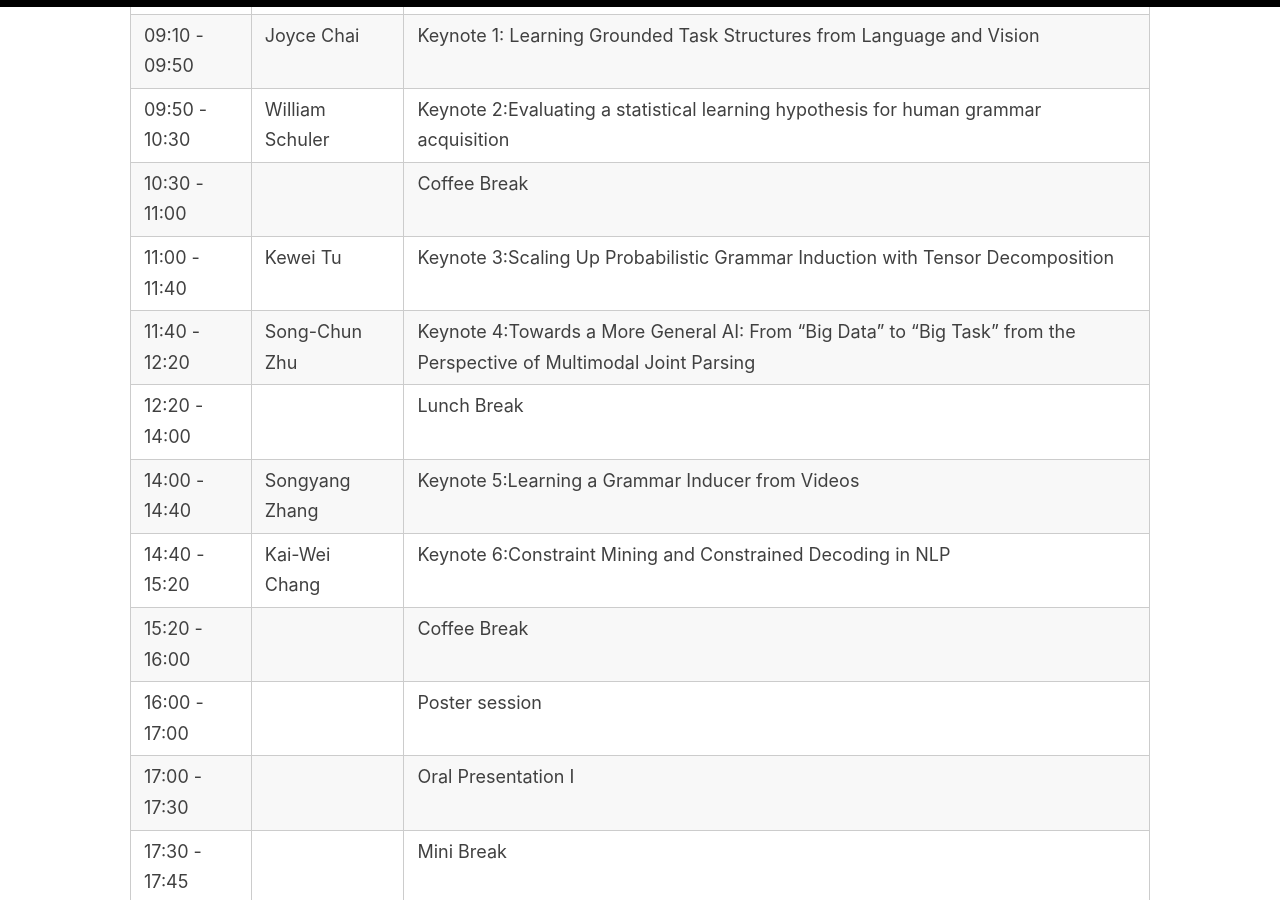
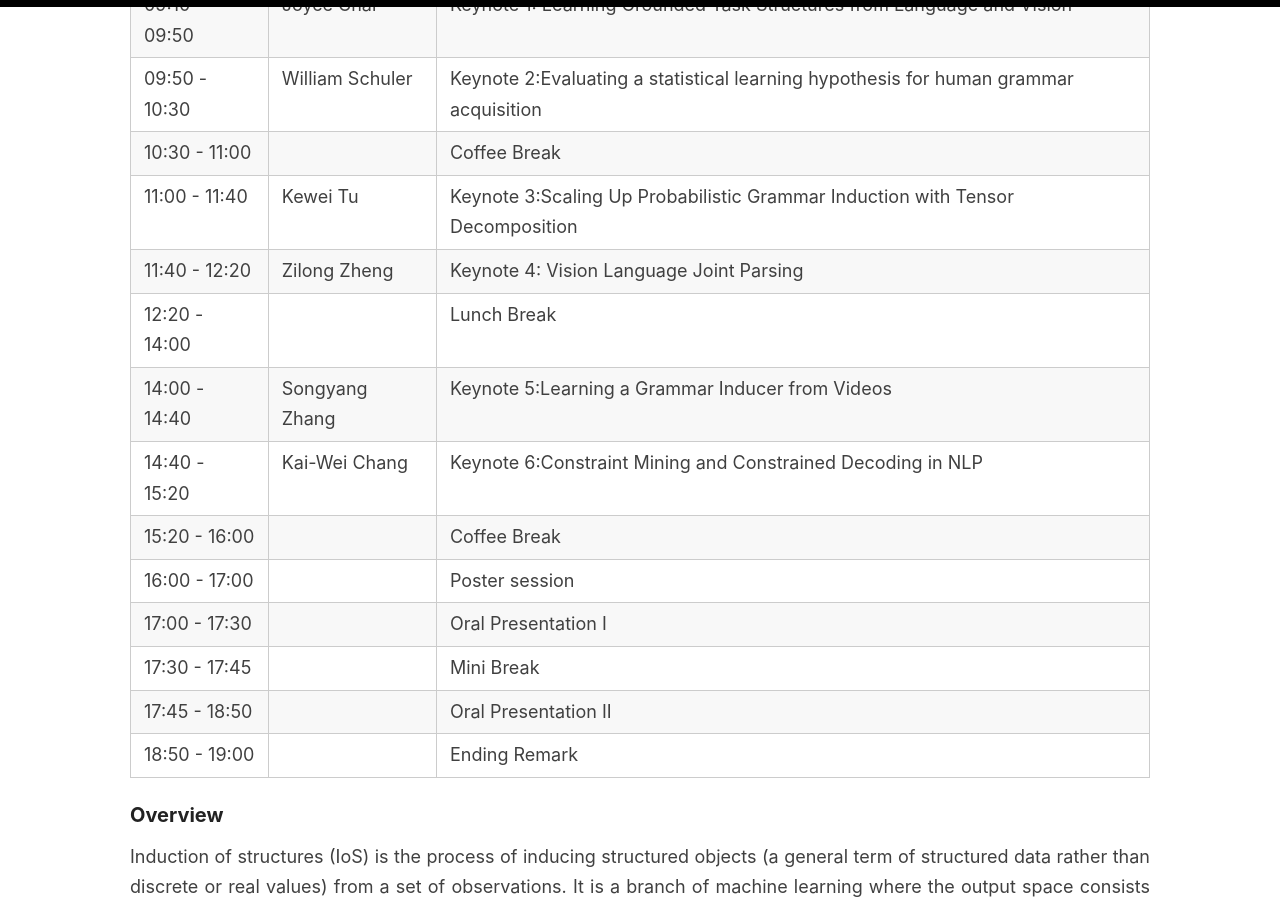
Before and after one commit to induction-of-structure/acl2022, a Jekyll site: the page built from index.md, in a window 1280 px wide and 900 px high, scrolled down 1042 px. Built offline with Jekyll 4.4.1, drawn with Linux system fonts in a browser that asks for light colours.

Commit message:
Update index.md

```diff
--- a/index.md
+++ b/index.md
@@ -46,7 +46,7 @@ Following the timezone of EMNLP2022 (Abu Dhabi time; UTC +4)
 | 09:50 - 10:30 | William Schuler | Keynote 2:Evaluating a statistical learning hypothesis for human grammar acquisition |
 | 10:30 - 11:00 |  | Coffee Break |
 | 11:00 - 11:40 | Kewei Tu | Keynote 3:Scaling Up Probabilistic Grammar Induction with Tensor Decomposition |
-| 11:40 - 12:20 | Song-Chun Zhu | Keynote 4:Towards a More General AI: From "Big Data" to "Big Task" from the Perspective of Multimodal Joint Parsing |
+| 11:40 - 12:20 | Zilong Zheng | Keynote 4: Vision Language Joint Parsing |
 | 12:20 - 14:00 |  | Lunch Break |
 | 14:00 - 14:40 | Songyang Zhang | Keynote 5:Learning a Grammar Inducer from Videos |
 | 14:40 - 15:20 | Kai-Wei Chang | Keynote 6:Constraint Mining and Constrained Decoding in NLP |
```
